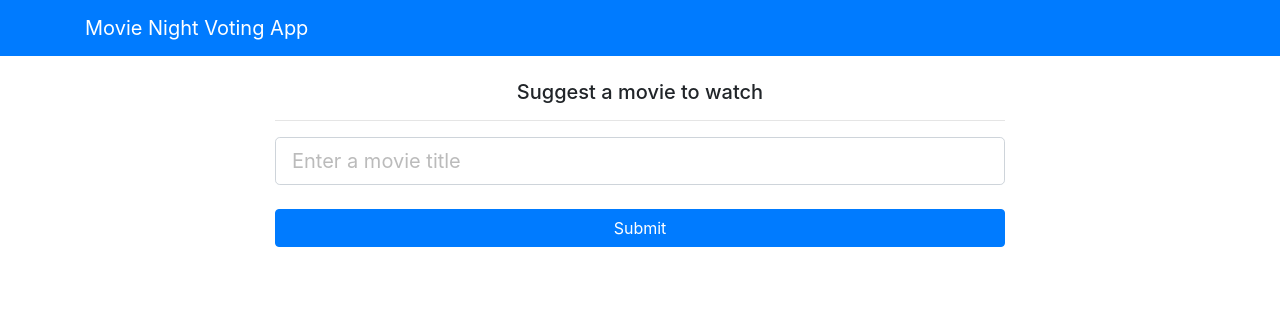
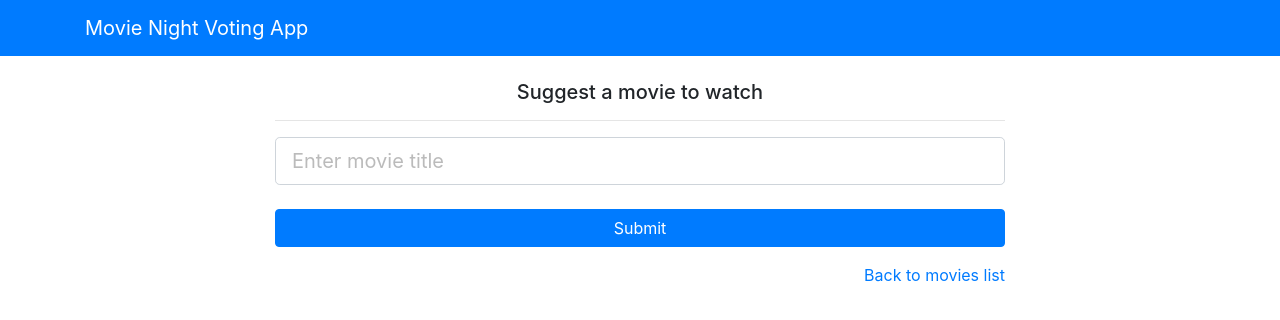
Before and after one commit to nov314k/monivapp-react, a React (Create React App) app: page /suggestMovie in a window 1280 px wide. Shown: the top 320 px of the page. Built offline with nearby package versions, Linux system fonts and the light colour scheme.

Commit message:
Add Back to movies list link

```diff
--- a/src/components/Movie/SuggestAMovieForm.js
+++ b/src/components/Movie/SuggestAMovieForm.js
@@ -56,7 +56,7 @@
                       className={classnames("form-control form-control-lg", {
                         is_invalid: errors.title
                       })}
-                      placeholder="Enter a movie title"
+                      placeholder="Enter movie title"
                       name="title"
                       value={this.state.title}
                       onChange={this.onChange}
@@ -68,6 +68,9 @@
                     className="btn btn-primary btn-block mt-4"
                   />
                 </form>
+                <p class="text-right mt-3">
+                  <a href="/">Back to movies list</a>
+                </p>
               </div>
             </div>
           </div>
```
